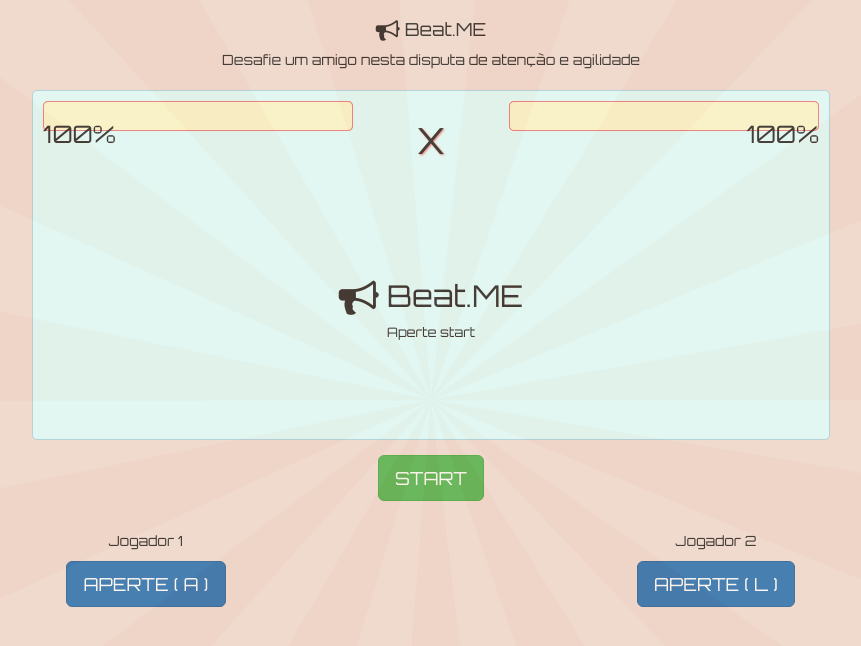
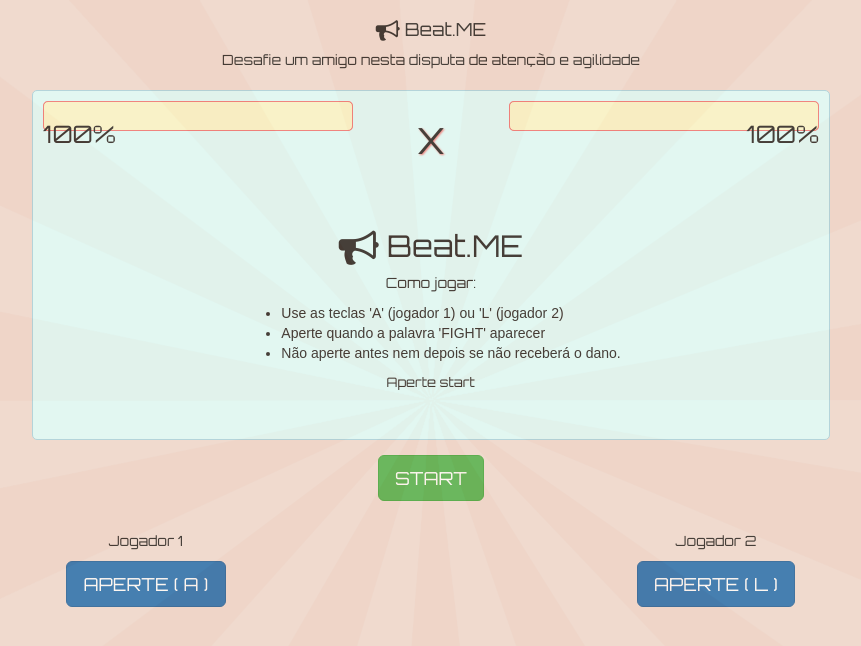
Before and after one commit to domzinhuu/Beat.ME, an Angular app: page / in a window 1280 px wide. Shown: the top 646 px of the page, without its empty margins (209-1070 px from the left). Built offline with nearby package versions, Linux system fonts and the light colour scheme.

Commit message:
adicionando o how to play

```diff
--- a/src/app/app.component.html
+++ b/src/app/app.component.html
@@ -36,8 +36,18 @@
         </div>
 
         <div class="start-msg" *ngIf="!running && status != 'gameover'">
-          <h2>
+          <h2 class="text-center">
             <i class="fa fa-bullhorn fa-lg"></i> Beat.ME</h2>
+
+          <div class="howto">
+            <p class="text-center">Como jogar:</p>
+            <ul class="normal-font">
+              <li>Use as teclas 'A' (jogador 1) ou 'L' (jogador 2)</li>
+              <li>Aperte quando a palavra 'FIGHT' aparecer</li>
+              <li>Não aperte antes nem depois se não receberá o dano.</li>
+            </ul>
+          </div>
+
           <p class="text-center press">Aperte start</p>
         </div>
 
--- a/src/styles.css
+++ b/src/styles.css
@@ -246,4 +246,8 @@ body{
         font-size: 1rem;
         text-align: center;
     }
+
+    .howto ul li{
+        font-size: .9rem;
+    }
 }
```
